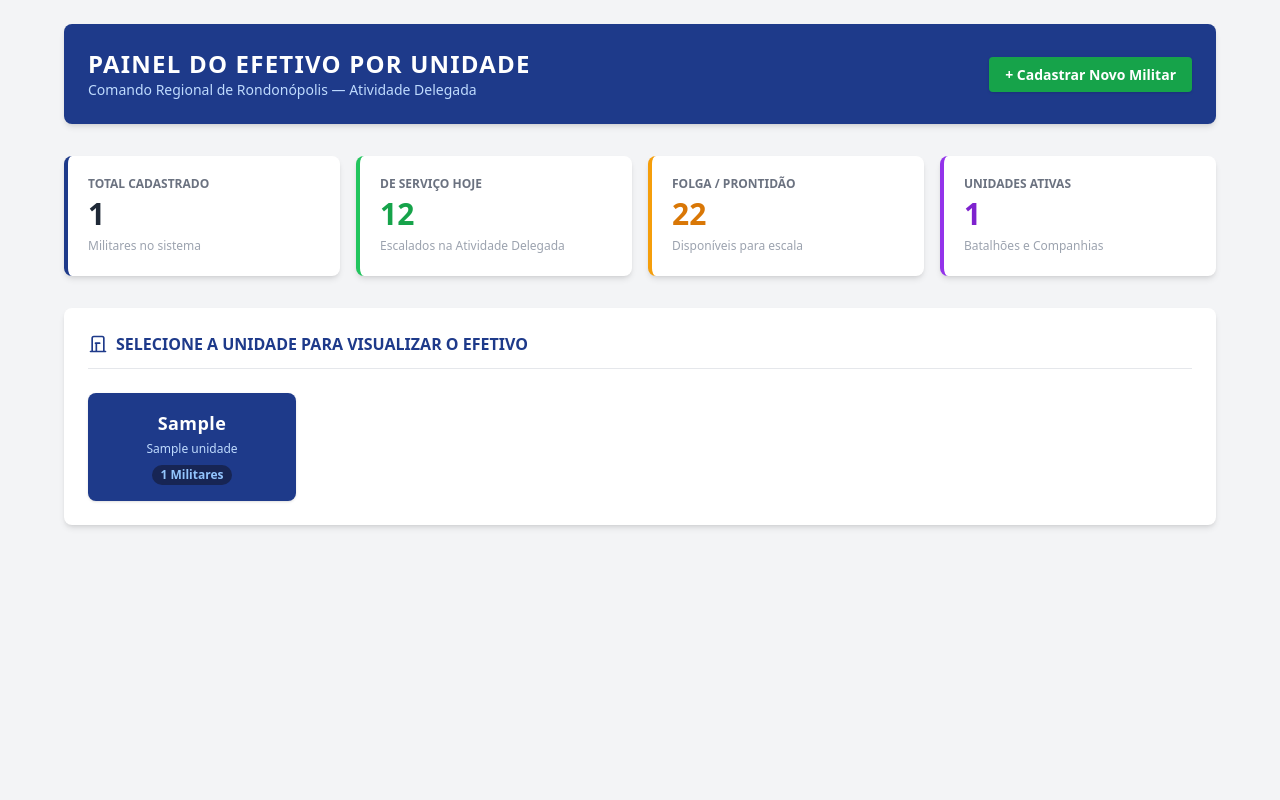
After one commit to windsney/sitecanetex, a Django app: page /pessoal/ in a window 1280 px wide. The commit adds this page. Run offline with Django 5.2, Linux system fonts and the light colour scheme; tables that the repository leaves empty hold one stand-in row (values such as "Sample post"); some libraries are stand-ins or nearby versions.

Commit message:
criada dashboard de pessoal

```diff
--- /dev/null
+++ b/efetivo/templates/dashboard_efetivo.html
@@ -0,0 +1,79 @@
+<!DOCTYPE html>
+<html lang="pt-br">
+<head>
+    <meta charset="UTF-8">
+    <title>Dashboard do Efetivo - Atividade Delegada</title>
+    <script src="https://cdn.tailwindcss.com"></script>
+</head>
+<body class="bg-gray-100 font-sans min-h-screen p-6">
+
+    <div class="container mx-auto max-w-6xl">
+        <!-- Cabeçalho -->
+        <div class="bg-blue-900 text-white p-6 rounded-lg shadow-md mb-8 flex flex-col md:flex-row justify-between items-center">
+            <div>
+                <h1 class="text-2xl font-bold uppercase tracking-wider">Painel do Efetivo por Unidade</h1>
+                <p class="text-sm text-blue-200">Comando Regional de Rondonópolis — Atividade Delegada</p>
+            </div>
+            <div class="mt-4 md:mt-0">
+                <a href="{% url 'efetivo:cadastrar_policial' %}" class="bg-green-600 hover:bg-green-700 text-white font-bold py-2 px-4 rounded text-sm shadow transition duration-200">
+                    + Cadastrar Novo Militar
+                </a>
+            </div>
+        </div>
+
+        <!-- Cards de Estatísticas / Métricas Globais -->
+        <div class="grid grid-cols-1 md:grid-cols-4 gap-4 mb-8">
+            <div class="bg-white p-5 rounded-lg shadow-md border-l-4 border-blue-900">
+                <p class="text-xs font-bold text-gray-500 uppercase">Total Cadastrado</p>
+                <p class="text-3xl font-black text-gray-800 mt-1">{{ total_efetivo|default:"34" }}</p>
+                <span class="text-xs text-gray-400">Militares no sistema</span>
+            </div>
+
+            <div class="bg-white p-5 rounded-lg shadow-md border-l-4 border-green-500">
+                <p class="text-xs font-bold text-gray-500 uppercase">De Serviço Hoje</p>
+                <p class="text-3xl font-black text-green-600 mt-1">{{ em_servico|default:"12" }}</p>
+                <span class="text-xs text-gray-400">Escalados na Atividade Delegada</span>
+            </div>
+
+            <div class="bg-white p-5 rounded-lg shadow-md border-l-4 border-amber-500">
+                <p class="text-xs font-bold text-gray-500 uppercase">Folga / Prontidão</p>
+                <p class="text-3xl font-black text-amber-600 mt-1">{{ de_folga|default:"22" }}</p>
+                <span class="text-xs text-gray-400">Disponíveis para escala</span>
+            </div>
+
+            <div class="bg-white p-5 rounded-lg shadow-md border-l-4 border-purple-600">
+                <p class="text-xs font-bold text-gray-500 uppercase">Unidades Ativas</p>
+                <p class="text-3xl font-black text-purple-700 mt-1">{{ unidades.count|default:"6" }}</p>
+                <span class="text-xs text-gray-400">Batalhões e Companhias</span>
+            </div>
+        </div>
+
+        <!-- Seção dos Botões de Navegação por Unidade -->
+        <div class="bg-white p-6 rounded-lg shadow-md">
+            <h2 class="text-base font-bold text-blue-900 uppercase border-b pb-3 mb-6 flex items-center gap-2">
+                <svg class="w-5 h-5 text-blue-900" fill="none" stroke="currentColor" viewBox="0 0 24 24"><path stroke-linecap="round" stroke-linejoin="round" stroke-width="2" d="M19 21V5a2 2 0 00-2-2H7a2 2 0 00-2 2v16m14 0h2m-2 0h-5m-9 0H3m2 0h5m0 0h4m-4 0V11m0 0h4m-4 0H9"></path></svg>
+                Selecione a Unidade para visualizar o Efetivo
+            </h2>
+
+            <!-- Grade de Botões Azuis das Unidades -->
+            <div class="grid grid-cols-2 sm:grid-cols-3 md:grid-cols-4 lg:grid-cols-5 gap-4">
+                {% for u in unidades %}
+                    <a href="{% url 'efetivo:efetivo_unidade_grade' u.id %}"
+                    class="bg-blue-900 hover:bg-blue-800 text-white text-center p-4 rounded-lg shadow transition duration-200 transform hover:-translate-y-1 flex flex-col items-center justify-center group">
+                        <span class="text-lg font-black tracking-wide group-hover:underline">{{ u.sigla }}</span>
+                        <span class="text-xs text-blue-200 mt-1 truncate max-w-full px-1">{{ u.nome }}</span>
+                        <span class="mt-2 text-xs bg-blue-950 text-blue-300 font-semibold px-2 py-0.5 rounded-full">
+                            {{ u.policiais.count }} Militares
+                        </span>
+                    </a>
+                {% empty %}
+                    <div class="col-span-full text-center text-gray-500 py-4">
+                        Nenhuma unidade cadastrada.
+                    </div>
+                {% endfor %}
+            </div>
+        </div>
+    </div>
+
+</body>
+</html>
--- a/efetivo/urls.py
+++ b/efetivo/urls.py
@@ -1,17 +1,20 @@
 from django.urls import path
 
 import efetivo.views
-from .views import (cadastrar_policial,painel_escala,visualizacao_escala,gerar_pdf_fichas_ponto)
+from .views import (cadastrar_policial,painel_escala,visualizacao_escala,gerar_pdf_fichas_ponto,efetivo_unidade_grade,dashboard_efetivo)
 
 from django.contrib.auth import views as auth_view
 
 app_name='efetivo'
 
 urlpatterns = [
-    path('painel/', painel_escala, name='painel_escala'),
+    path('escala/', painel_escala, name='painel_escala'),
     path('ver/', visualizacao_escala, name='visualizacao_escala'), # Nova rota
     path('militares/',cadastrar_policial, name='cadastrar_policial'),
     path('relatorios/ponto-pdf/', gerar_pdf_fichas_ponto, name='gerar_pdf_fichas_ponto'),
+    #path('unidade/<int:unidade_id>/efetivo/', efetivo_unidade_grade, name='efetivo_unidade_grade'),
+    path('efetivo/unidade/<int:unidade_id>/', efetivo_unidade_grade, name='efetivo_unidade_grade'),
+    path('pessoal/', dashboard_efetivo, name='dash'),
     #path('sobre/', views.sobre, name='sobre'),
     #path('contato/', views.contato, name='contato'),
 # CBV básica
--- a/efetivo/views.py
+++ b/efetivo/views.py
@@ -1,5 +1,5 @@
-from django.shortcuts import render, redirect
-from .models import PontoFixo, EscalaDiaria, CartaoPoliciamento, Policial, ValorHoraCategoria
+from django.shortcuts import render, redirect,get_object_or_404
+from .models import Unidade,PontoFixo, EscalaDiaria, CartaoPoliciamento, Policial, ValorHoraCategoria
 from datetime import datetime, date
 from django.urls import reverse
 from django.http import HttpResponse
@@ -14,6 +14,8 @@ from reportlab.lib import colors
 
 def cadastrar_policial(request):
     if request.method == "POST":
+        unidade_id = request.POST.get('unidade')
+        unidade_instancia = Unidade.objects.get(pk=unidade_id) if unidade_id else None
         # Coleta os campos obrigatórios
         nome = request.POST.get('nome_guerra')
         categoria = request.POST.get('categoria')
@@ -36,6 +38,7 @@ def cadastrar_policial(request):
                 nome_guerra=nome,
                 categoria=categoria,
                 rgpm=rgpm,
+                unidade=unidade_instancia,
                 cpf=cpf,
                 posto_graduacao=posto_graduacao,
                 endereco=endereco,
@@ -49,12 +52,14 @@ def cadastrar_policial(request):
             )
         return redirect('efetivo:cadastrar_policial')
 
-    policiais = Policial.objects.all()
+
     categorias = ValorHoraCategoria.CATEGORIAS
     postos = Policial.POSTOS_GRADUACOES
 
     context = {
-        'policiais': policiais,
+
+        'unidades': Unidade.objects.all(),  # Passa as unidades para o template
+        'policiais': Policial.objects.select_related('unidade').all(),
         'categorias': categorias,
         'postos': postos
     }
@@ -398,3 +403,53 @@ def gerar_pdf_fichas_ponto(request):
 
     doc.build(elements)
     return response
+
+
+
+def efetivo_unidade_grade(request, unidade_id):
+    unidade = get_object_or_404(Unidade, pk=unidade_id)
+
+    # Hierarquia oficial (do mais antigo ao mais moderno)
+    ordem_hierarquica = [
+        'CEL PM', 'TEN CEL PM', 'MAJ PM', 'CAP PM',
+        '1TEN PM', '2TEN PM', 'ASP OF PM', 'SUB TEN PM',
+        '1SGT PM', '2SGT PM', '3SGT PM', 'CB PM', 'SD PM'
+    ]
+
+    policiais_unidade = Policial.objects.filter(unidade=unidade)
+    efetivo_por_graduacao = []
+
+    for sigla_posto in ordem_hierarquica:
+        # Ordena por RGPM (menor RGPM = mais antigo) dentro da mesma graduação
+        pms_grad = policiais_unidade.filter(posto_graduacao=sigla_posto).order_by('rgpm')
+
+        if pms_grad.exists():
+            nome_graduacao = pms_grad.first().get_posto_graduacao_display()
+            efetivo_por_graduacao.append({
+                'graduacao_nome': nome_graduacao,
+                'policiais': pms_grad
+            })
+
+    context = {
+        'unidade': unidade,
+        'efetivo_por_graduacao': efetivo_por_graduacao,
+        'total_efetivo': policiais_unidade.count(),
+    }
+    return render(request, 'efetivo_grade.html', context)
+
+
+def dashboard_efetivo(request):
+    unidades = Unidade.objects.prefetch_related('policiais').all()
+
+    total_efetivo = Policial.objects.count()
+    # Exemplo: caso tenha um campo de status ou escala ativa no model Policial/Escala
+    em_servico = Policial.objects.filter(em_servico=True).count() if hasattr(Policial, 'em_servico') else 12
+    de_folga = total_efetivo - em_servico if total_efetivo >= em_servico else 0
+
+    context = {
+        'unidades': unidades,
+        'total_efetivo': total_efetivo,
+        'em_servico': em_servico,
+        'de_folga': de_folga,
+    }
+    return render(request, 'dashboard_efetivo.html', context)
--- a/vtr/urls.py
+++ b/vtr/urls.py
@@ -27,8 +27,8 @@ urlpatterns = [
     #path('sindicancia/editar_sindicancia/<int:id>', inicio.views.editar_sindicancia, name='editar_sindicancia'),
     #path('sindicancia/excluir_sindicancia/<int:id>', inicio.views.excluir_sindicancia, name='excluir_sindicancia'),
 
-    path('efetivo/', PainelEfetivoView.as_view(), name='efetivo'),
-    path('efetivo/unidade/<int:pk>/', EfetivoNominalUnidadeView.as_view(), name='efetivo_nominal'),
+    #path('efetivo/', PainelEfetivoView.as_view(), name='efetivo'),
+    #path('efetivo/unidade/<int:pk>/', EfetivoNominalUnidadeView.as_view(), name='efetivo_nominal'),
 
 
 
```
Also changed, not shown: efetivo/admin.py (+13 -3 lines), efetivo/models.py (+137 -27 lines), efetivo/templates/cadastrar_policial.html (+15 -1 lines), efetivo/templates/efetivo_grade.html (added, +85 -0 lines), efetivo/migrations/0002_escalanormal_unidade_itemescalanormal_and_more.py (added), efetivo/migrations/0003_alter_itemescalanormal_policial.py (added).
